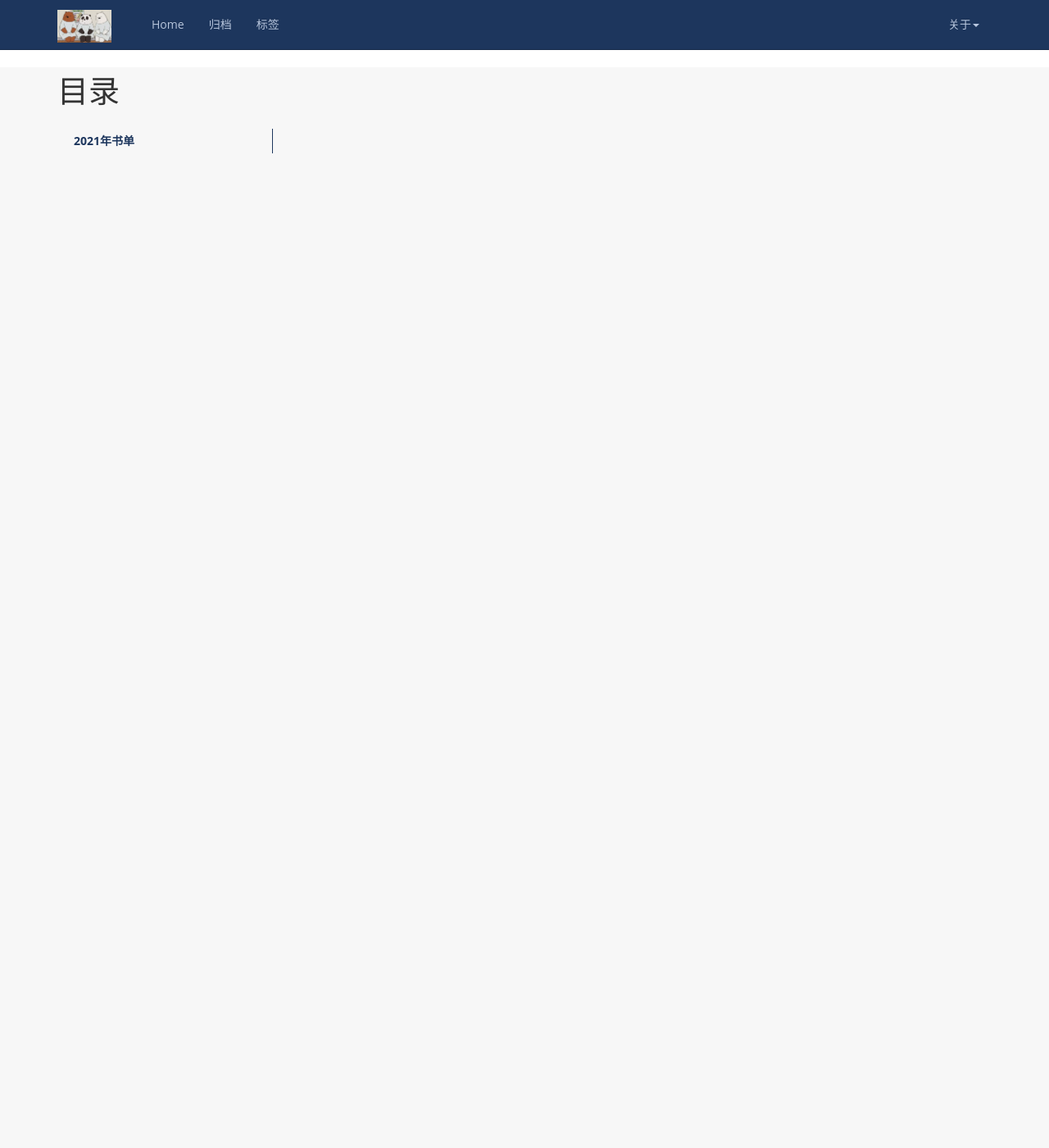
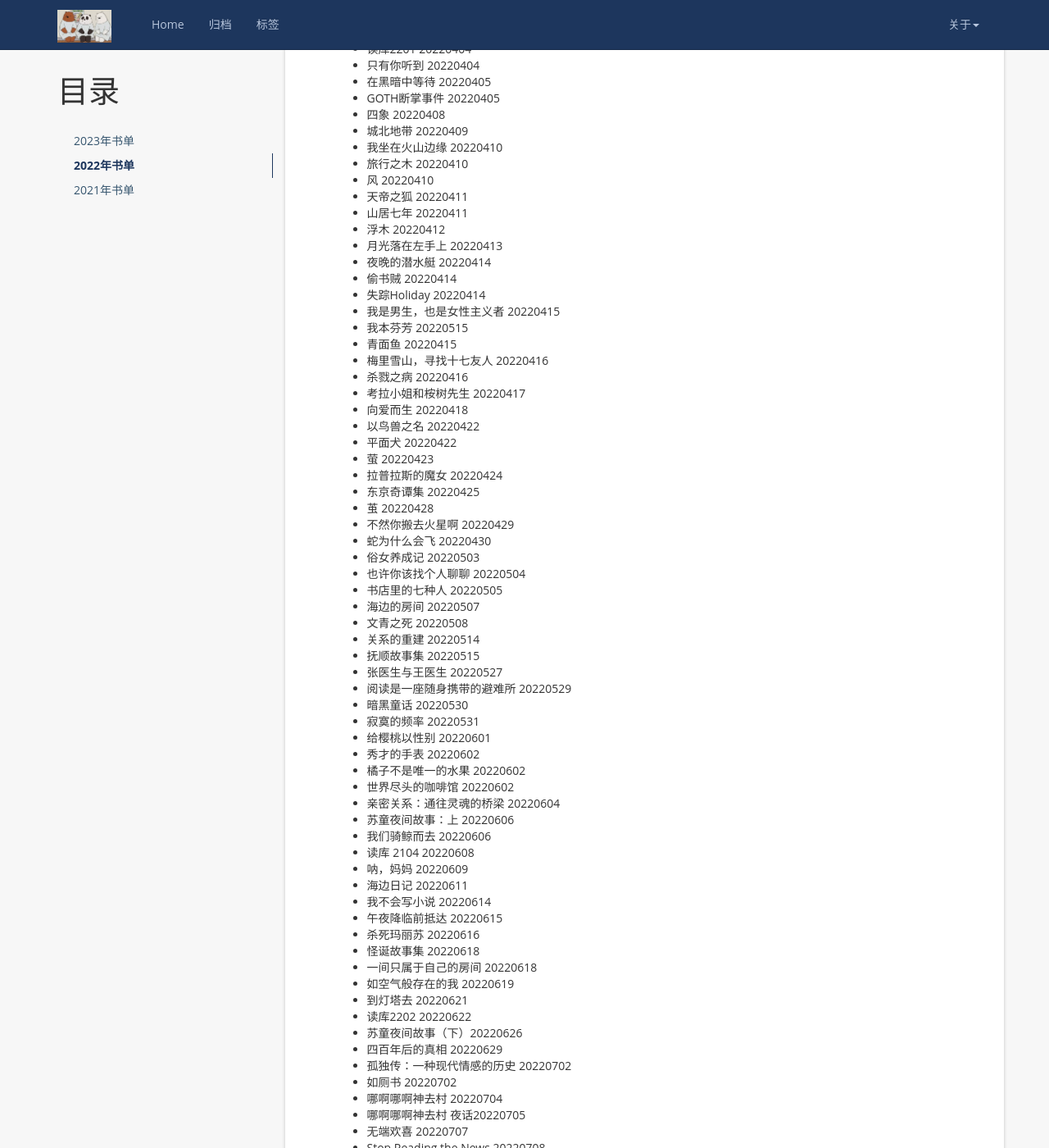
Before and after one commit to jcxs2014/jcxs2014.github.io, a Jekyll site: the page built from books.md, in a window 1280 px wide and 1400 px high, scrolled down 1708 px. Shown: the whole window at 82% size. Built offline with Jekyll 4.4.1, drawn with Linux system fonts in a browser that asks for light colours; nearby versions of some CDN libraries; a script that is not in the unit is left out; comment, search, counter and statistics services are not loaded; before the commit the page ends 1790 px from its top, so only the background shows below that; some of the changed text lies outside the part shown.

Commit message:
new post

```diff
--- a/books.md
+++ b/books.md
@@ -6,6 +6,196 @@ permalink: /books/
 
 * content
 {:toc}
+
+
+## 2023年书单
+
+- 小王子的情书集 20230101
+- 风在悬崖落了空 20230102
+- 地球无应答 20230103
+- 法治的细节 20230103
+- 偷心书店 20230107
+- 水泥花园 20230315
+- 八山 20230324
+- 读库 2205 20230327
+- 贫困一代 20230330
+- 冷漠的人 20230401
+- 三个女人 20230402
+- 过生日的女孩 20230403
+- 我这样的机器 20230519
+- 床笫之间 20230521
+- 不止读书 20230525
+- The midnight library 20230525
+- 鄙视 20230528
+- 1987年的浆水和酸菜 20230530
+- 走错时空的人 20230601
+- 小先生 20230603
+- 高能预警 20230604
+- 同流者 20230606
+- 中亚行纪 20230630
+- 生死疲劳 20230712
+- 未完成的手稿 20230815
+- 绝叫 20231005
+- 地外生命 20231009
+- 入关 20231101
+- 法医奇案 20231124
+- 趣说汉朝407年（一） 20231127
+- 漫长的正义 20231222
+- 那些我们没有谈过的事 20231224
+
+
+
+2022年书单
+-----------------------------------------------------------------
+
+- 一切境 20220101
+- 他改变了中国 20220102
+- 超文本与超链接 读库本 20220106
+- 读库2103 20220108
+- 达尔文发现了什么 20220109
+- 地球上最伟大的一场演出 20220113
+- 完美世界 20220217
+- 我当阴阳先生那几年 20220226
+- 青囊尸衣 20220303
+- 华丽人生 20220304
+- 高台之家 20220306
+- 消失的13级台阶 20220309
+- 在别处 20220311
+- 从零开始的女性主义 20220313
+- 睡莲的方程式 20220315
+- 万千微尘纷坠心田 20220317
+- 上海胶囊 20220317
+- 黄金时代 20220318
+- 非洲小札 20220320
+- 秋园 20220322
+- 教养与托付 20220323
+- 读库2200 20220324
+- 蛤蟆先生去看心理医生 20220325
+- 夏天烟火和我的尸体 20220326
+- 给贤南哥的信 20220328
+- ZOO 20220329
+- 我们爱过又忘记 20220329
+- 仙症 20220329
+- 一个人的好天气 20220330
+- 人间便利店 20220331
+- 将死未死的青 20220402
+- 厌女 20220404
+- 读库2201 20220404
+- 只有你听到 20220404
+- 在黑暗中等待 20220405
+- GOTH断掌事件 20220405
+- 四象 20220408
+- 城北地带 20220409
+- 我坐在火山边缘 20220410
+- 旅行之木 20220410
+- 风 20220410
+- 天帝之狐 20220411
+- 山居七年 20220411
+- 浮木 20220412
+- 月光落在左手上 20220413
+- 夜晚的潜水艇 20220414
+- 偷书贼 20220414
+- 失踪Holiday 20220414
+- 我是男生，也是女性主义者 20220415
+- 我本芬芳 20220515
+- 青面鱼 20220415
+- 梅里雪山，寻找十七友人 20220416
+- 杀戮之病 20220416
+- 考拉小姐和桉树先生 20220417
+- 向爱而生 20220418
+- 以鸟兽之名 20220422
+- 平面犬 20220422
+- 萤 20220423
+- 拉普拉斯的魔女 20220424
+- 东京奇谭集 20220425
+- 茧 20220428
+- 不然你搬去火星啊 20220429
+- 蛇为什么会飞 20220430
+- 俗女养成记 20220503
+- 也许你该找个人聊聊 20220504
+- 书店里的七种人 20220505
+- 海边的房间 20220507
+- 文青之死 20220508
+- 关系的重建 20220514
+- 抚顺故事集 20220515
+- 张医生与王医生 20220527
+- 阅读是一座随身携带的避难所 20220529
+- 暗黑童话 20220530
+- 寂寞的频率 20220531
+- 给樱桃以性别 20220601
+- 秀才的手表 20220602
+- 橘子不是唯一的水果 20220602
+- 世界尽头的咖啡馆 20220602
+- 亲密关系：通往灵魂的桥梁 20220604
+- 苏童夜间故事：上 20220606
+- 我们骑鲸而去 20220606
+- 读库 2104 20220608
+- 呐，妈妈 20220609
+- 海边日记 20220611
+- 我不会写小说 20220614
+- 午夜降临前抵达 20220615
+- 杀死玛丽苏 20220616
+- 怪诞故事集 20220618
+- 一间只属于自己的房间 20220618
+- 如空气般存在的我 20220619
+- 到灯塔去 20220621
+- 读库2202 20220622
+- 苏童夜间故事（下）20220626
+- 四百年后的真相 20220629
+- 孤独传：一种现代情感的历史 20220702
+- 如厕书 20220702
+- 哪啊哪啊神去村 20220704
+- 哪啊哪啊神去村 夜话20220705
+- 无端欢喜 20220707
+- Stop Reading the News 20220708
+- 三里屯的下午 20220710
+- 五个光子：正在发生的宇宙往事 20220715
+- 天体物理概论 20220803
+- 诗人十四个 20220804
+- 苏东坡新传 20220810
+- 陆游传 20220813
+- 零公里处 20220823
+- 欧亚天堂：蓝色土耳其的记忆 20220823
+- 三个不长的故事 20220826
+- 我在时间尽头等你 20220830
+- 众里寻他千百度·辛弃疾传 20220901
+- 东京贫困女子 20220902
+- 退稿图书馆 20220904
+- 地球星人 20220904
+- 同名同姓受害者协会 20220905
+- 不正常人类症候群 20220911
+- 幻想故事集 20220911
+- 超新星纪元 20220912
+- 我们的家 20220913
+- 人类灭绝 20220915
+- 巷说异闻录 20220915
+- 江湖异闻录 20220917
+- 非常疑犯 20220918
+- 每晚一个离奇故事 20220924
+- 回忆 20220926
+- 微妙 20220929
+- 蓝另一种蓝 20220930
+- 王尔德奇异故事集 20221001
+- 五号屠场	20221002
+- 太空的六场葬礼 20221007
+- 成为波伏瓦 20221013
+- 文城 20221015
+- 巴黎评论作家访谈2 20221017
+- 花鸟之梦 20221018
+- 你的第一本哲学书 20221022
+- 大问题 20221109
+- 飞行家 20221118
+- 巨匠与杰作 20221119
+- 读库2203 20221120
+- 邓稼先传 20221124
+- 人体极限 20221126
+- 置身事内 20221127
+- 读库2204 20221206
+- 诗的 20221206
+- 儿童法案 20221207
+- 你当像鸟飞往你的山 20221213
+- 抱着你和人间 20221228
+
 
 
 2021年书单
```
Also changed, not shown: _posts/3_Books/2023-12-31-3_036.md (added, +26 -0 lines), 2 other files.
